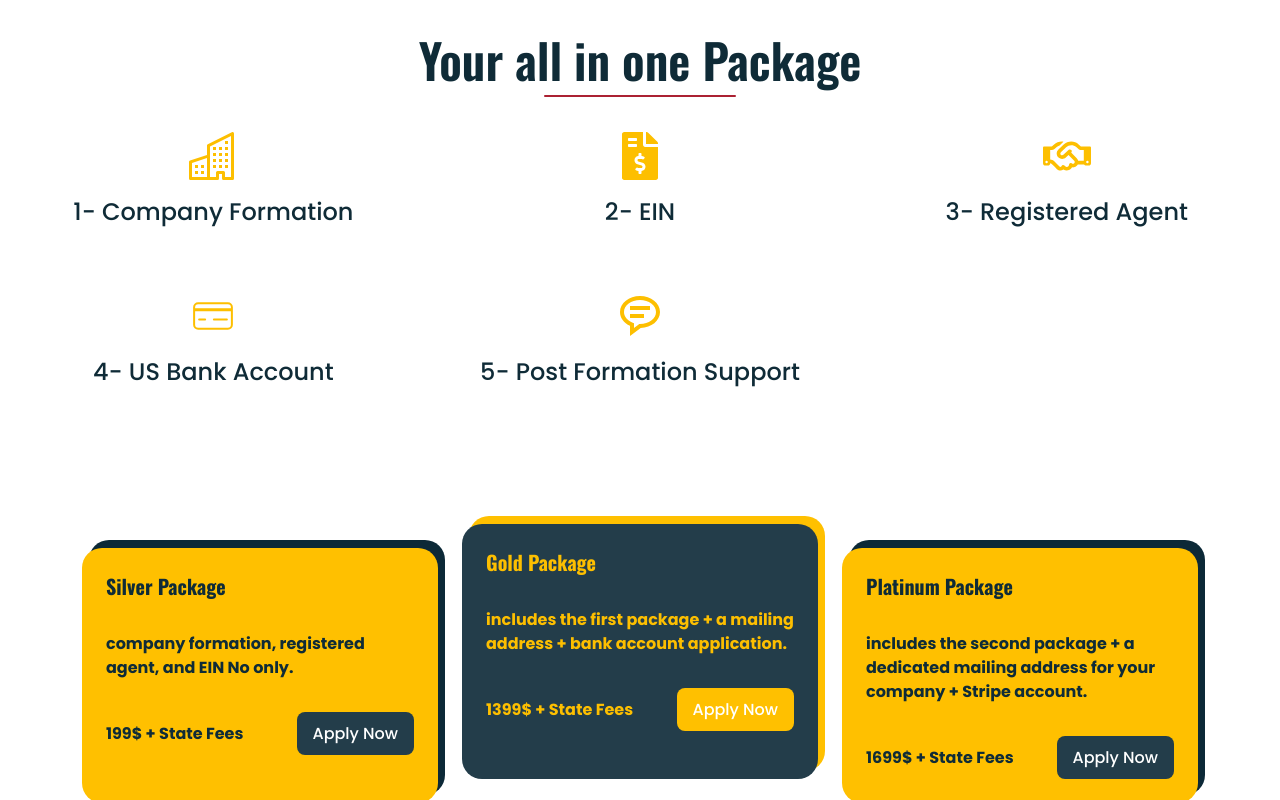
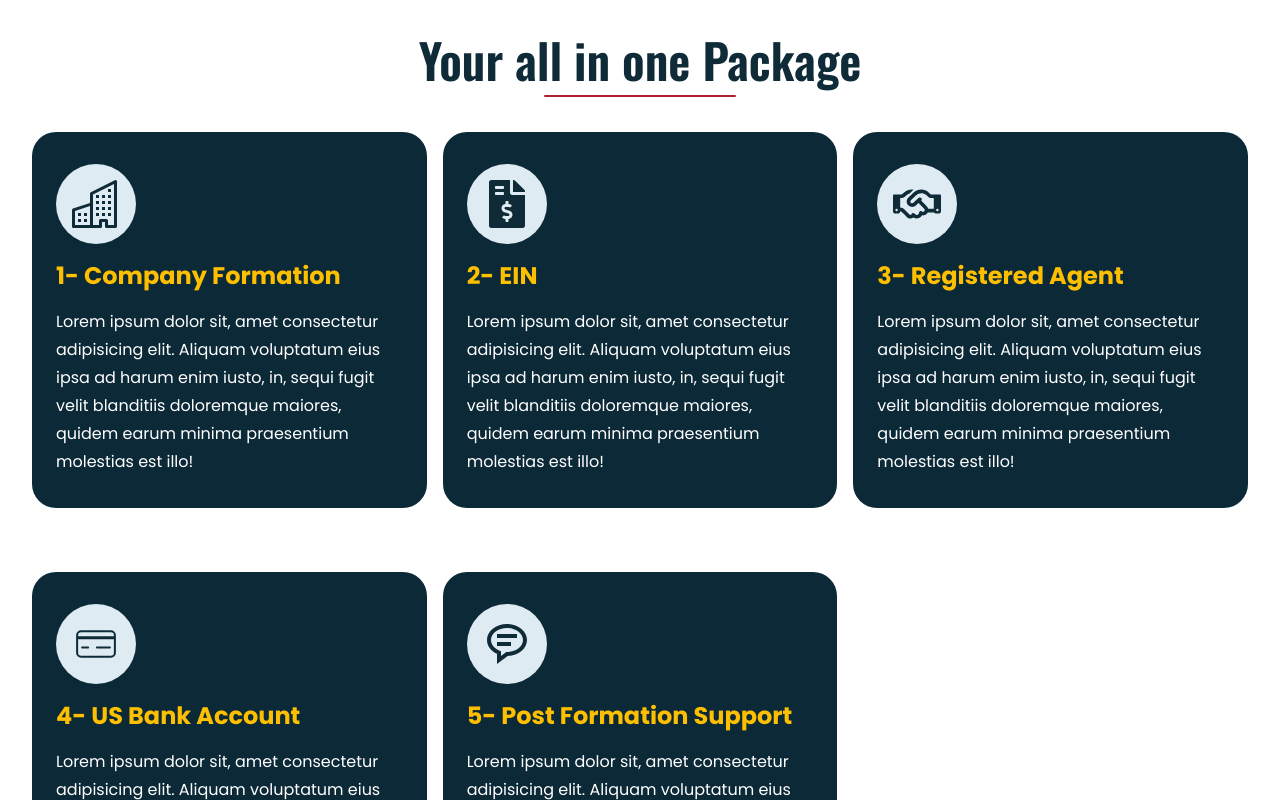
Before and after one commit to MohamedNagy0/Cheerful-Companies, a React (Vite) app: page / in a window 1280 px wide. Shown: the part 1740-2540 px from the top of the page. Built offline with nearby package versions, Linux system fonts and the light colour scheme.

Commit message:
update steps section

```diff
--- a/src/components/PackageSection/PackageSteps.jsx
+++ b/src/components/PackageSection/PackageSteps.jsx
@@ -8,27 +8,37 @@ function PackageSteps() {
     {
       id: 1,
       step: "Company Formation",
-      icon: <BsBuildings className="text-primary-color2 text-5xl" />,
+      icon: (
+        <BsBuildings className="text-primary-color text-5xl group-hover:text-primary-color2" />
+      ),
     },
     {
       id: 2,
       step: "EIN",
-      icon: <FaFileInvoiceDollar className="text-primary-color2 text-5xl" />,
+      icon: (
+        <FaFileInvoiceDollar className="text-primary-color text-5xl group-hover:text-primary-color2" />
+      ),
     },
     {
       id: 3,
       step: "Registered Agent",
-      icon: <FaRegHandshake className="text-primary-color2 text-5xl" />,
+      icon: (
+        <FaRegHandshake className="text-primary-color text-5xl group-hover:text-primary-color2" />
+      ),
     },
     {
       id: 4,
       step: "US Bank Account",
-      icon: <CiCreditCard1 className="text-primary-color2 text-5xl" />,
+      icon: (
+        <CiCreditCard1 className="text-primary-color text-5xl group-hover:text-primary-color2" />
+      ),
     },
     {
       id: 5,
       step: "Post Formation Support",
-      icon: <BiMessageRoundedDetail className="text-primary-color2 text-5xl" />,
+      icon: (
+        <BiMessageRoundedDetail className="text-primary-color text-5xl group-hover:text-primary-color2" />
+      ),
     },
   ];
   return (
@@ -36,18 +46,26 @@ function PackageSteps() {
       <h2 className="text-3xl md:text-5xl font-semibold text-center mb-12 underLine">
         Your all in one Package
       </h2>
-      <div className="wrapper grid  grid-cols-12 gap-y-16">
+      <div className="wrapper grid  grid-cols-12 gap-y-16 px-4">
         {formationSteps.map((step, index) => {
           return (
             <article
               key={step.id}
-              className="col-span-12 md:col-span-6 lg:col-span-4"
+              className="col-span-12 md:col-span-6 lg:col-span-4 px-2 group duration-300"
             >
-              <div className="flex justify-center items-center flex-col gap-3">
-                <span> {step.icon}</span>
-                <h3 className="text-2xl font-medium">{`${index + 1}- ${
-                  step.step
-                }`}</h3>
+              <div className="flex h-full group-hover:bg-primary-bg-yellow duration-300  bg-primary-bg-darkBlue2 py-8 px-6 rounded-3xl justify-center items-start flex-col gap-3">
+                <div className="bg-primary-bg-gray2 size-1 group-hover:bg-primary-bg-darkBlue2 rounded-circle flex justify-center items-center p-10">
+                  <span> {step.icon}</span>
+                </div>
+                <h3 className="text-2xl font-bold text-primary-color2 group-hover:text-primary-color duration-300">{`${
+                  index + 1
+                }- ${step.step}`}</h3>
+                <p className="text-primary-color4 leading-7 group-hover:text-primary-color duration-300">
+                  Lorem ipsum dolor sit, amet consectetur adipisicing elit.
+                  Aliquam voluptatum eius ipsa ad harum enim iusto, in, sequi
+                  fugit velit blanditiis doloremque maiores, quidem earum minima
+                  praesentium molestias est illo!
+                </p>
               </div>
             </article>
           );
```
